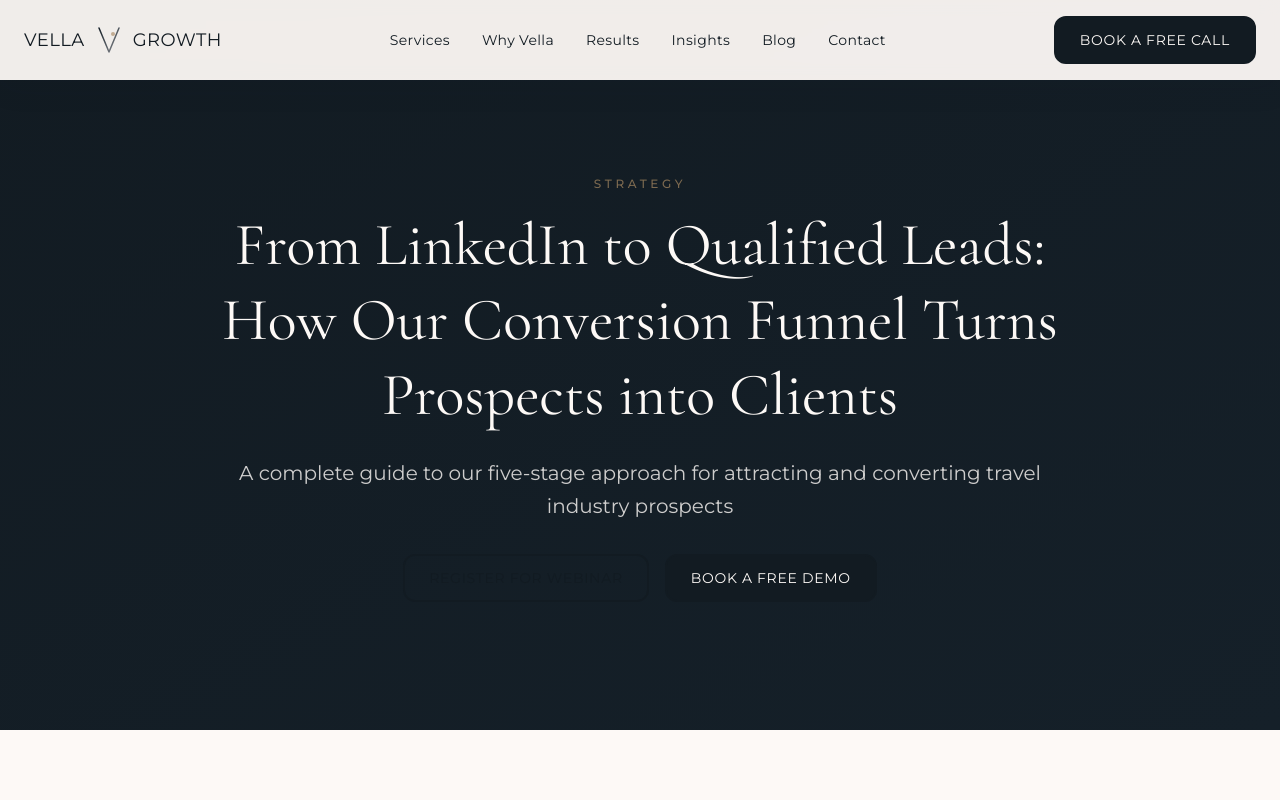
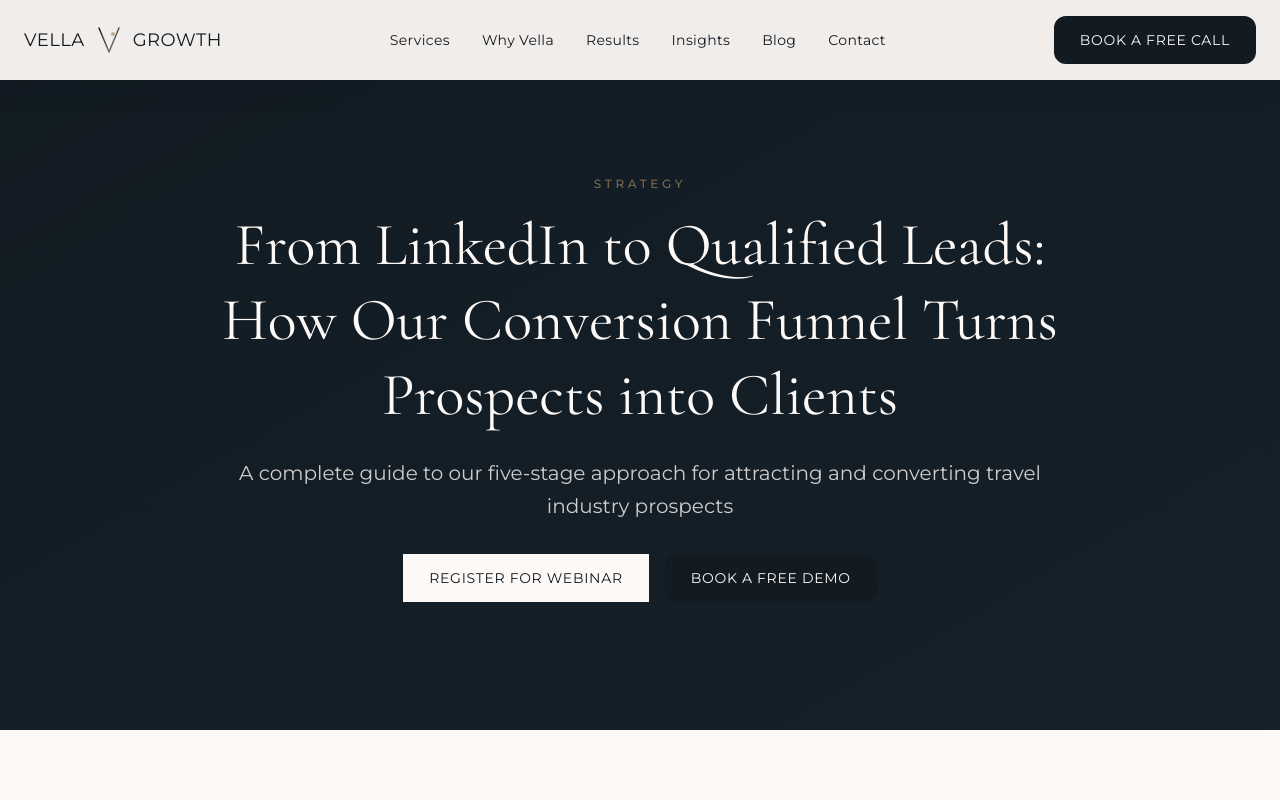
Before and after one commit to lasuamont/vellagrowthagency, a Next.js app: page /blog/conversion-funnel in a window 1280 px wide. Shown: the top 800 px of the page. Built offline with nearby package versions, Linux system fonts and the light colour scheme.

Commit message:
Make webinar registration CTAs visible and functional

```diff
--- a/src/app/blog/conversion-funnel/page.tsx
+++ b/src/app/blog/conversion-funnel/page.tsx
@@ -36,7 +36,12 @@ export default function ConversionFunnelArticle() {
             A complete guide to our five-stage approach for attracting and converting travel industry prospects
           </p>
           <div className="flex flex-col sm:flex-row gap-4 justify-center">
-            <Button variant="secondary" size="md">
+            <Button
+              variant="secondary"
+              size="md"
+              href="/?topic=webinar#contact"
+              className="!bg-cream !text-ink-navy !border-cream hover:!bg-stone"
+            >
               Register for Webinar
             </Button>
             <Button variant="primary" size="md" href="#contact">
@@ -342,7 +347,12 @@ export default function ConversionFunnelArticle() {
               Whether you&apos;re ready to register for our next webinar, book a free demo, or simply learn more about our services, we&apos;re here to help. Take the first step in your journey with Vella Growth today.
             </p>
             <div className="flex flex-col sm:flex-row gap-4 justify-center">
-              <Button variant="secondary" size="lg">
+              <Button
+                variant="secondary"
+                size="lg"
+                href="/?topic=webinar#contact"
+                className="!bg-cream !text-ink-navy !border-cream hover:!bg-stone"
+              >
                 Register for Webinar
               </Button>
               <Button variant="primary" size="lg" href="#contact">
```
